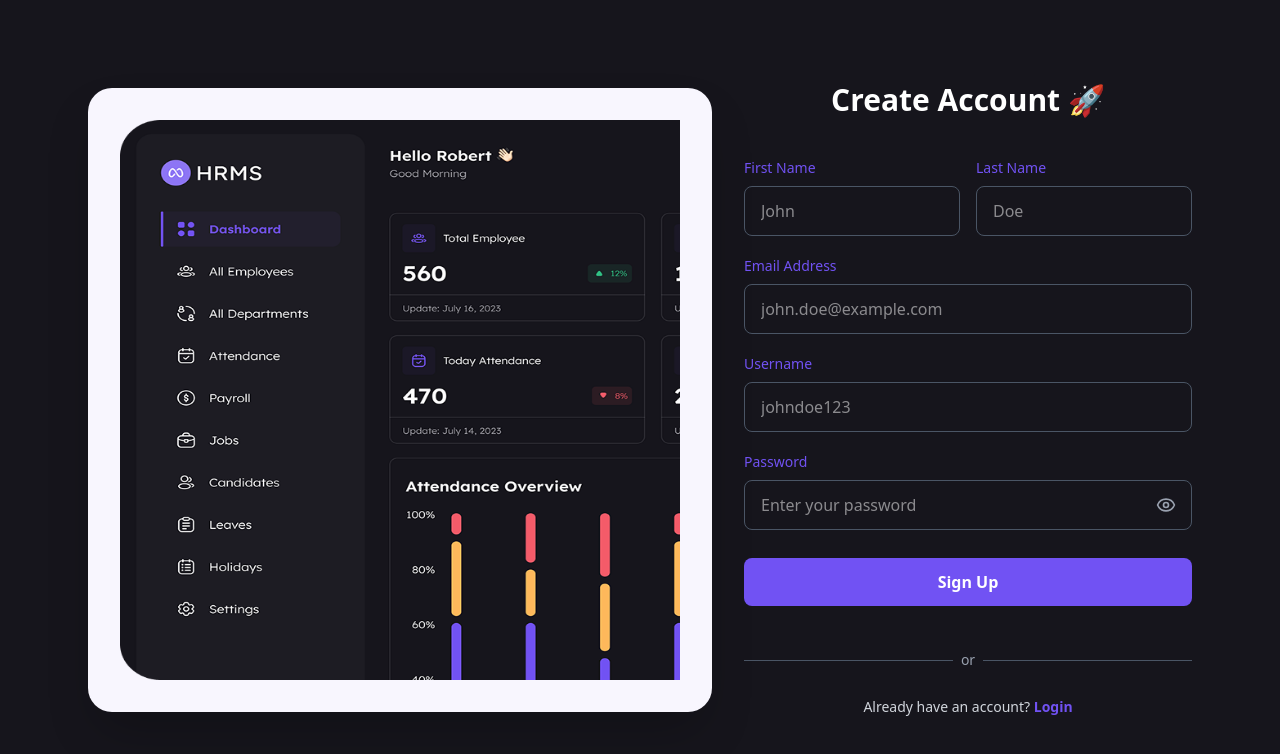
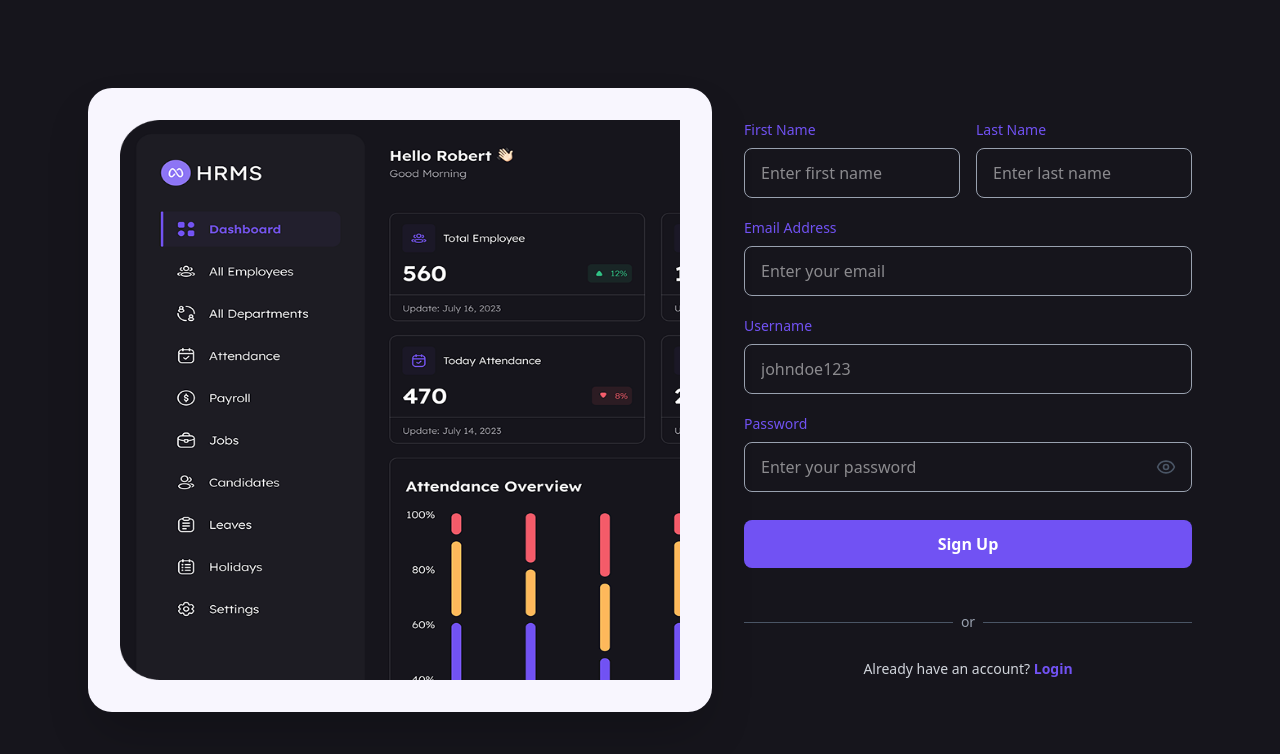
Before and after one commit to Kyomuhe/hrmgt-frontend, a React (Vite) app: page /signup in a window 1280 px wide. Shown: the top 754 px of the page. Built offline with nearby package versions, Linux system fonts and the light colour scheme.

Commit message:
dashboard

```diff
--- a/src/components/Auth/Signup.jsx
+++ b/src/components/Auth/Signup.jsx
@@ -1,43 +1,148 @@
 import { useState } from 'react';
 import { Eye, EyeOff } from 'lucide-react';
-import overView from '../../assets/overView.png';
 import { useNavigate } from 'react-router-dom';
 import DashboardOverview from './DashboardOverview';
-
+import * as Yup from 'yup';
+import { useFormik } from 'formik';
+import { makeRequest, showToast } from '../../Utils/util';
 
 const SignUp = () => {
     const navigate = useNavigate();
     const [showPassword, setShowPassword] = useState(false);
 
+    const validationSchema = Yup.object().shape({
+        username: Yup.string()
+            .trim()
+            .required("Username is required")
+            .min(5, "Username must be at least 5 characters"),
+        firstName: Yup.string()
+            .trim()
+            .required("First name is required")
+            .min(3, "First name must be at least 3 characters"),
+        lastName: Yup.string()
+            .trim()
+            .required("Last name is required")
+            .min(3, "Last name must be at least 3 characters"),
+        email: Yup.string()
+            .trim()
+            .required("Email is required")
+            .email("Invalid email address"),
+        password: Yup.string()
+            .trim()
+            .required("Password is required")
+            .min(4, "Password must be at least 4 characters")
+    });
+
+    const formik = useFormik({
+        initialValues: {
+            firstName: '',
+            lastName: '',
+            username: '',
+            email: '',
+            password: '',
+        },
+        validationSchema: validationSchema,
+        onSubmit: async (values, { setSubmitting, setFieldError }) => {
+            try {
+                const userData = {
+                    firstName: values.firstName,
+                    lastName: values.lastName,
+                    username: values.username,
+                    email: values.email,
+                    password: values.password
+                };
+
+                const response = await makeRequest('signup', 'Auth', userData);
+
+                if (response?.returnCode !== 0) {
+                    const errorMessage = response?.returnMessage || 'Signup failed';
+                    setFieldError('general', errorMessage);
+                    showToast(errorMessage, 'error');
+                    return;
+                }
+
+                const { token, user } = response?.returnObject || {};
+
+                if (!token || !user) {
+                    const errorMessage = "Signup failed, no user data received";
+                    setFieldError('general', errorMessage);
+                    showToast(errorMessage, 'error');
+                    return;
+                }
+
+                localStorage.setItem('accessToken', token);
+                localStorage.setItem('user', JSON.stringify(user));
+                showToast('Account created successfully', 'success');
+                formik.resetForm();
+                navigate('/layout');
+            } catch (error) {
+                const errorMessage = error.response?.data?.error || error.message || 'Signup failed';
+                setFieldError('general', errorMessage);
+                showToast(errorMessage, 'error');
+            } finally {
+                setSubmitting(false);
+            }
+        }
+    });
+
     return (
         <div className="h-screen bg-[#16151C] flex flex-row items-center justify-center p-8 gap-8">
-            <DashboardOverview/>
+            <DashboardOverview />
 
             <div className='flex flex-col items-center justify-center max-w-md w-full'>
-                <div className='text-center mb-8'>
+                {/* <div className='text-center mb-8'>
                     <h2 className='text-white text-3xl font-semibold mb-2'>
                         Create Account 🚀
                     </h2>
+                </div> */}
+
+                <form onSubmit={formik.handleSubmit} className='w-full'>
+                    <div className='w-full space-y-5'>
+                        {formik.errors.general && (
+                            <div className="p-3 bg-red-500/10 border border-red-500 rounded-lg">
+                                <p className="text-sm text-red-500">{formik.errors.general}</p>
                             </div>
+                        )}
 
-                <div className='w-full space-y-5'>
                         <div className='flex gap-4'>
                             <div className='flex-1'>
                                 <label className='text-[#7152F3] text-sm mb-2 block'>First Name</label>
                                 <input
                                     type='text'
-                                className='w-full bg-transparent border border-gray-600 rounded-lg px-4 py-3 text-white focus:outline-none focus:border-purple-500 transition-colors'
-                                placeholder='John'
+                                    name='firstName'
+                                    id='firstName'
+                                    value={formik.values.firstName}
+                                    onChange={formik.handleChange}
+                                    onBlur={formik.handleBlur}
+                                    className={`w-full border border-[#7152F3] rounded-lg px-4 py-3 text-white ${formik.touched.firstName && formik.errors.firstName
+                                        ? 'border-red-500 ring-red-400'
+                                        : 'border-gray-400 focus:ring-green-400'
+                                        }`}
+                                    placeholder="Enter first name"
                                 />
+                                {formik.touched.firstName && formik.errors.firstName && (
+                                    <p className="mt-1 text-sm text-red-500">{formik.errors.firstName}</p>
+                                )}
                             </div>
 
                             <div className='flex-1'>
                                 <label className='text-[#7152F3] text-sm mb-2 block'>Last Name</label>
                                 <input
                                     type='text'
-                                className='w-full bg-transparent border border-gray-600 rounded-lg px-4 py-3 text-white focus:outline-none focus:border-purple-500 transition-colors'
-                                placeholder='Doe'
+                                    name='lastName'
+                                    id='lastName'
+                                    value={formik.values.lastName}
+                                    onChange={formik.handleChange}
+                                    onBlur={formik.handleBlur}
+                                    className={`w-full border border-[#7152F3] rounded-lg px-4 py-3 text-white ${formik.touched.lastName && formik.errors.lastName
+                                        ? 'border-red-500 ring-red-400'
+                                        : 'border-gray-400 focus:ring-green-400'
+                                        }`}
+                                    placeholder="Enter last name"
                                 />
+                                {formik.touched.lastName && formik.errors.lastName && (
+                                    <p className="mt-1 text-sm text-red-500">{formik.errors.lastName}</p>
+                                )}
                             </div>
                         </div>
 
@@ -45,18 +150,40 @@ const SignUp = () => {
                             <label className='text-[#7152F3] text-sm mb-2 block'>Email Address</label>
                             <input
                                 type='email'
-                            className='w-full bg-transparent border border-gray-600 rounded-lg px-4 py-3 text-white focus:outline-none focus:border-purple-500 transition-colors'
-                            placeholder='john.doe@example.com'
+                                name='email'
+                                id='email'
+                                value={formik.values.email}
+                                onChange={formik.handleChange}
+                                onBlur={formik.handleBlur}
+                                className={`w-full border border-[#7152F3] rounded-lg px-4 py-3 text-white ${formik.touched.email && formik.errors.email
+                                    ? 'border-red-500 ring-red-400'
+                                    : 'border-gray-400 focus:ring-green-400'
+                                    }`}
+                                placeholder="Enter your email"
                             />
+                            {formik.touched.email && formik.errors.email && (
+                                <p className="mt-1 text-sm text-red-500">{formik.errors.email}</p>
+                            )}
                         </div>
 
                         <div>
                             <label className='text-[#7152F3] text-sm mb-2 block'>Username</label>
                             <input
                                 type='text'
-                            className='w-full bg-transparent border border-gray-600 rounded-lg px-4 py-3 text-white focus:outline-none focus:border-purple-500 transition-colors'
+                                name='username'
+                                id='username'
+                                value={formik.values.username}
+                                onChange={formik.handleChange}
+                                onBlur={formik.handleBlur}
+                                className={`w-full border border-[#7152F3] rounded-lg px-4 py-3 text-white ${formik.touched.username && formik.errors.username
+                                    ? 'border-red-500 ring-red-400'
+                                    : 'border-gray-400 focus:ring-green-400'
+                                    }`}
                                 placeholder='johndoe123'
                             />
+                            {formik.touched.username && formik.errors.username && (
+                                <p className="mt-1 text-sm text-red-500">{formik.errors.username}</p>
+                            )}
                         </div>
 
                         <div>
@@ -64,21 +191,36 @@ const SignUp = () => {
                             <div className='relative'>
                                 <input
                                     type={showPassword ? 'text' : 'password'}
-                                className='w-full bg-transparent border border-gray-600 rounded-lg px-4 py-3 text-white focus:outline-none focus:border-purple-500 transition-colors pr-12'
+                                    name='password'
+                                    id='password'
+                                    value={formik.values.password}
+                                    onChange={formik.handleChange}
+                                    onBlur={formik.handleBlur}
+                                    className={`w-full border border-[#7152F3] rounded-lg px-4 py-3 text-white ${formik.touched.password && formik.errors.password
+                                        ? 'border-red-500 ring-red-400'
+                                        : 'border-gray-400 focus:ring-green-400'
+                                        }`}
                                     placeholder='Enter your password'
                                 />
                                 <button
                                     type='button'
                                     onClick={() => setShowPassword(!showPassword)}
-                                className='absolute right-4 top-1/2 -translate-y-1/2 text-gray-400 hover:text-white transition-colors'
+                                    className='absolute right-4 top-1/2 -translate-y-1/2 text-gray-600 hover:text-gray-800 transition-colors'
                                 >
                                     {showPassword ? <EyeOff size={20} /> : <Eye size={20} />}
                                 </button>
                             </div>
+                            {formik.touched.password && formik.errors.password && (
+                                <p className="mt-1 text-sm text-red-500">{formik.errors.password}</p>
+                            )}
                         </div>
 
-                    <button className='w-full bg-[#7152F3] text-white font-semibold py-3 rounded-lg cursor-pointer mt-2'>
-                        Sign Up
+                        <button
+                            type='submit'
+                            disabled={formik.isSubmitting}
+                            className='w-full bg-[#7152F3] text-white font-semibold py-3 rounded-lg cursor-pointer mt-2 hover:bg-[#5d3ed9] transition-colors disabled:opacity-50 disabled:cursor-not-allowed'
+                        >
+                            {formik.isSubmitting ? 'Creating Account...' : 'Sign Up'}
                         </button>
 
                         <div className='flex items-center gap-2 my-6'>
@@ -88,16 +230,19 @@ const SignUp = () => {
                         </div>
 
                         <div className='text-center'>
-                        <a
-                        onClick={()=>{navigate('/')}}
-                        className='text-gray-300 text-sm'>
-                            Already have an account? {' '}
+                            <button
+                                type='button'
+                                onClick={() => navigate('/')}
+                                className='text-gray-300 text-sm hover:text-white transition-colors'
+                            >
+                                Already have an account?{' '}
                                 <span className='text-[#7152F3] font-semibold'>
                                     Login
                                 </span>
-                        </a>
+                            </button>
                         </div>
                     </div>
+                </form>
             </div>
         </div>
     );
```
Also changed, not shown: src/components/Dasboard/DashboardScreen.jsx (+90 -64 lines). Lines whose indentation alone changed are shown as unchanged.
